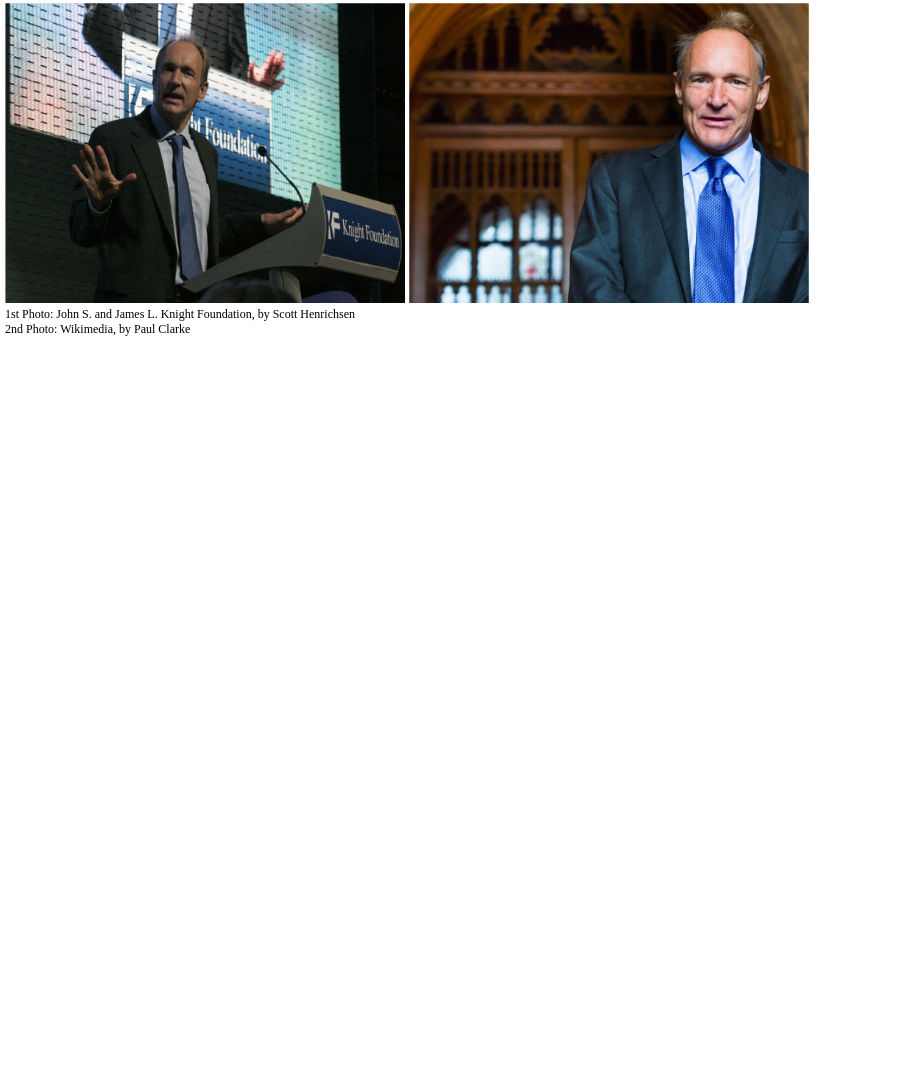
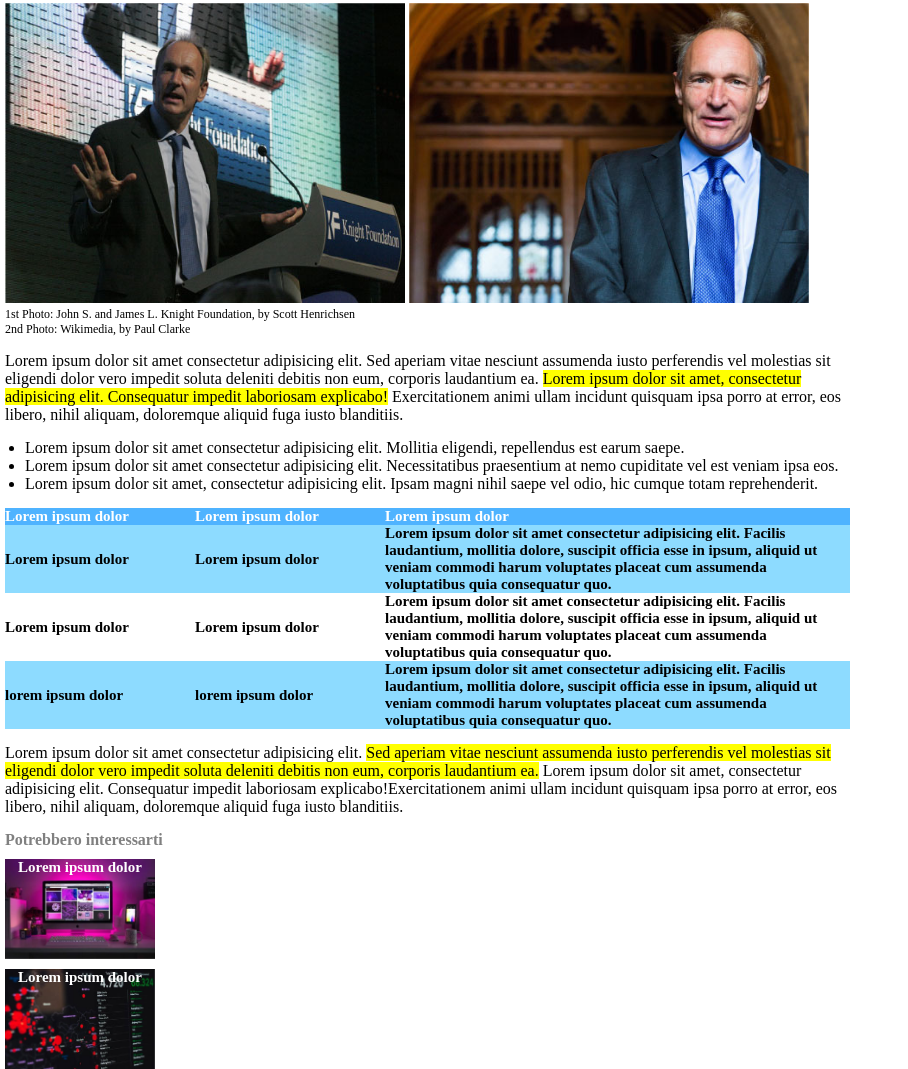
Before and after one commit to NicolaSforza93/html-css-booleaner, a plain HTML site: page index.html in a window 1280 px wide. Shown: the part 206-1275 px from the top of the page, without its empty margins (0-908 px from the left). Before the commit the page ends 800 px from the top, so only its background shows below. Drawn offline with Linux system fonts and the light colour scheme.

Commit message:
ADD final part

```diff
--- a/css/style.css
+++ b/css/style.css
@@ -8,7 +8,7 @@ body {
     width: 850px;
 }
 
-main {
+main, footer {
     margin-top: 10px;
     margin-left: 5px;
 }
@@ -45,7 +45,7 @@ header {
     font-size: 11px;
 }
 
-.Title, figure {
+.Title, figure, .paragraph, .list, .table {
     margin-bottom: 15px;
 }
 
@@ -57,3 +57,60 @@ figure img {
 figcaption p {
     font-size: 12px;
 }
+
+.paragraph span {
+    background-color: yellow;
+}
+
+.list {
+    margin-left: 20px;
+}
+
+table {
+    border-collapse: collapse;
+    width: 100%;
+    text-align: left;
+    font-size: 15px;
+    font-weight: bold;
+}
+
+.adapt {
+    width: 190px;
+}
+
+th {
+    background-color: rgba(0, 145, 255, 0.69);
+    color: white;
+}
+
+.row.color {
+    background-color: rgba(0, 174, 255, 0.447);
+}
+
+
+footer h2 {
+    color: grey;
+    font-size: 16px;
+    margin-bottom: 10px;
+}
+
+.box {
+    width: 150px;
+    height: 100px;
+    background-size: contain;
+    background-repeat: no-repeat;
+    color: white;
+    font-weight: bold;
+    font-size: 15px;
+    text-align: center;
+
+}
+
+.first {
+    background-image: url(../img/monitor.jpg);
+    margin-bottom: 10px;
+}
+
+.second {
+    background-image: url(../img/graph.jpg);
+}
--- a/index.html
+++ b/index.html
@@ -29,18 +29,68 @@
             </figcaption>
         </figure>
 
-        <div>
-            <p></p>
-        </div>
+        <section >
+            <div class="paragraph">
+                <p>
+                    Lorem ipsum dolor sit amet consectetur adipisicing elit. Sed aperiam vitae nesciunt assumenda iusto perferendis vel molestias sit eligendi dolor vero impedit soluta deleniti debitis non eum, corporis laudantium ea. <span>Lorem ipsum dolor sit amet, consectetur adipisicing elit. Consequatur impedit laboriosam explicabo!</span> Exercitationem animi ullam incidunt quisquam ipsa porro at error, eos libero, nihil aliquam, doloremque aliquid fuga iusto blanditiis.
+                </p>
+            </div>
 
-        <div>
+            <div class="list">
+                <ul>
+                    <li>Lorem ipsum dolor sit amet consectetur adipisicing elit. Mollitia eligendi, repellendus est earum saepe.</li>
+                    <li>Lorem ipsum dolor sit amet consectetur adipisicing elit. Necessitatibus praesentium at nemo cupiditate vel est veniam ipsa eos.</li>
+                    <li>Lorem ipsum dolor sit amet, consectetur adipisicing elit. Ipsam magni nihil saepe vel odio, hic cumque totam reprehenderit.</li>
+                </ul>
+            </div>
 
-        </div>
+            <div class="table">
+                <table>
+                    <thead>
+                        <tr>
+                            <th class="adapt">Lorem ipsum dolor</th>
+                            <th class="adapt">Lorem ipsum dolor</th>
+                            <th>Lorem ipsum dolor</th>
+                        </tr>
+                    </thead>
 
+                    <tbody>
+                        <tr class="row color">
+                            <td>Lorem ipsum dolor</td>
+                            <td>Lorem ipsum dolor</td>
+                            <td>Lorem ipsum dolor sit amet consectetur adipisicing elit. Facilis laudantium, mollitia dolore, suscipit officia esse in ipsum, aliquid ut veniam commodi harum voluptates placeat cum assumenda voluptatibus quia consequatur quo.</td>
+                        </tr>
+                        <tr>
+                            <td>Lorem ipsum dolor</td>
+                            <td>Lorem ipsum dolor</td>
+                            <td>Lorem ipsum dolor sit amet consectetur adipisicing elit. Facilis laudantium, mollitia dolore, suscipit officia esse in ipsum, aliquid ut veniam commodi harum voluptates placeat cum assumenda voluptatibus quia consequatur quo.</td>
+                        </tr>
+                        <tr class="row color">
+                            <td>lorem ipsum dolor</td>
+                            <td>lorem ipsum dolor</td>
+                            <td>Lorem ipsum dolor sit amet consectetur adipisicing elit. Facilis laudantium, mollitia dolore, suscipit officia esse in ipsum, aliquid ut veniam commodi harum voluptates placeat cum assumenda voluptatibus quia consequatur quo.</td>
+                        </tr>
+                    </tbody>
+                </table>
+            </div>
+
+            <div class="paragraph">
+                <p>
+                    Lorem ipsum dolor sit amet consectetur adipisicing elit. <span>Sed aperiam vitae nesciunt assumenda iusto perferendis vel molestias sit eligendi dolor vero impedit soluta deleniti debitis non eum, corporis laudantium ea.</span> Lorem ipsum dolor sit amet, consectetur adipisicing elit. Consequatur impedit laboriosam explicabo!Exercitationem animi ullam incidunt quisquam ipsa porro at error, eos libero, nihil aliquam, doloremque aliquid fuga iusto blanditiis.
+                </p>
+            </div>
+        </section>
     </main>
 
     <footer>
+        <h2>Potrebbero interessarti</h2>
+        <div class="box first">
+            Lorem ipsum dolor
+        </div>
 
+        <div class="box second">
+            Lorem ipsum dolor
+        </div>
     </footer>
 </body>
 </html>
```
